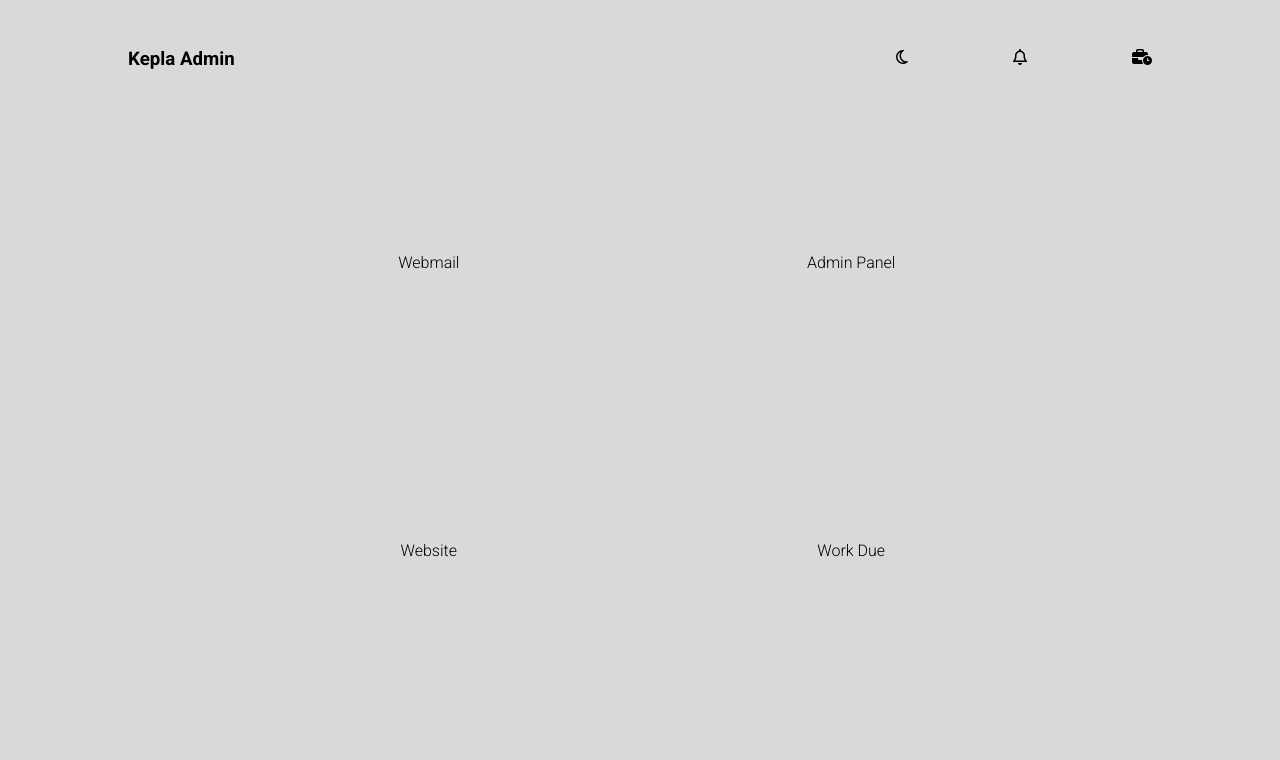
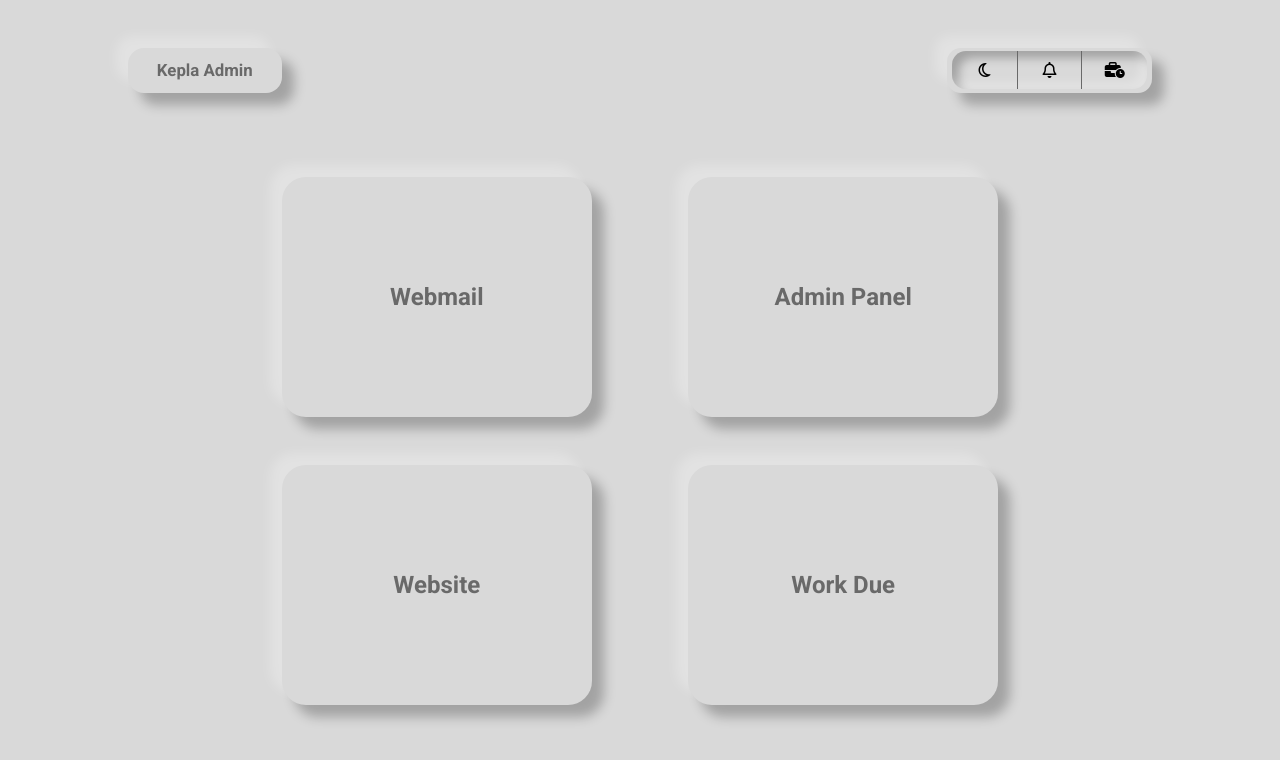
Before and after one commit to OliverSolomon/DashboardAdmin, a plain HTML site: page index.html in a window 1280 px wide. Drawn offline with Linux system fonts and the light colour scheme.

Commit message:
refined styles

```diff
--- a/index.html
+++ b/index.html
@@ -37,21 +37,24 @@
     </div>
 
     <div class="main-container">
+        <!--
+        <div class="notifications"></div> -->
+
         <div>
             <div class="card webmail">
-                <a href="#">
+                <a href="#https://keplalabs.co.ke:2096/">
                 Webmail
             </a>
             </div>
             <div class="card adminPanel">
-                <a href="#">
+                <a href="#https://keplalabs.co.ke:2083/">
                 Admin Panel
             </a>
             </div>
         </div>
         <div>
             <div class="card website">
-                <a href="#">
+                <a href="#https://www.keplalabs.co.ke">
                 Website
             </a>
             </div>
@@ -61,6 +64,10 @@
             </a>
             </div>
         </div>
+
+        <!-- <div class="add">
+            <a href="#add"><i class="far fa-plus-square"></i></a>
+        </div> -->
     </div>
 </body>
 
--- a/static/style.css
+++ b/static/style.css
@@ -8,6 +8,8 @@ body {
     font-family: 'Roboto', sans-serif;
     font-weight: 300;
     background-color: #D9D9D9;
+    /* height: 100vh;
+    overflow: hidden; */
 }
 
 ul {
@@ -29,14 +31,62 @@ a {
     /* border: 2px solid black; */
 }
 
+.logo {
+    /* border: 2px solid blue; */
+    border-radius: 16px;
+    font-size: .9rem;
+    color: #696969;
+    width: 15%;
+    text-align: center;
+    padding-top: .8em;
+    padding-bottom: .6em;
+    box-shadow: -12px -12px 12px rgba(255, 255, 255, 0.25), 12px 12px 12px rgba(0, 0, 0, 0.25);
+}
+
 nav {
     /* border: 2px solid black; */
-    width: 25%;
+    width: 20%;
+    box-shadow: -12px -12px 12px rgba(255, 255, 255, 0.25), 12px 12px 12px rgba(0, 0, 0, 0.25);
+    border-radius: 14px;
 }
 
 nav ul {
+    width: 95%;
+    margin: auto;
+    margin-top: .2em;
+    margin-bottom: .2em;
     display: flex;
     justify-content: space-between;
+    box-shadow: inset -7px -7px 10px rgba(255, 255, 255, 0.25), inset 7px 7px 10px rgba(0, 0, 0, 0.25);
+    border-radius: 14px;
+}
+
+nav ul li {
+    /* border: 2px solid red; */
+    width: 100%;
+    text-align: center;
+    padding-top: .6em;
+    padding-bottom: .6em;
+}
+
+nav ul li:nth-child(1) {
+    border-bottom-left-radius: 14px;
+    border-top-left-radius: 14px;
+}
+
+nav ul li:nth-child(2) {
+    border-left: 1px solid #696969;
+    border-right: 1px solid #696969;
+}
+
+nav ul li:nth-child(3) {
+    border-bottom-right-radius: 14px;
+    border-top-right-radius: 14px;
+}
+
+nav ul li:hover,
+.active {
+    background-color: hsla(12, 100%, 69%, 0.53);
 }
 
 .main-container {
@@ -63,6 +113,11 @@ nav ul {
     text-align: center;
     /* flex-direction: column; */
     align-items: center;
+    font-size: 1.5rem;
+    font-weight: 700;
+    color: #696969;
+    border-radius: 24px;
+    box-shadow: -12px -12px 12px rgba(255, 255, 255, 0.25), 12px 12px 12px rgba(0, 0, 0, 0.25);
 }
 
 .card a {
@@ -72,10 +127,10 @@ nav ul {
 
 .webmail,
 .website {
-    margin-right: 4em;
+    margin-right: 2em;
 }
 
 .adminPanel,
 .workDue {
-    margin-left: 4em;
+    margin-left: 2em;
 }
```
